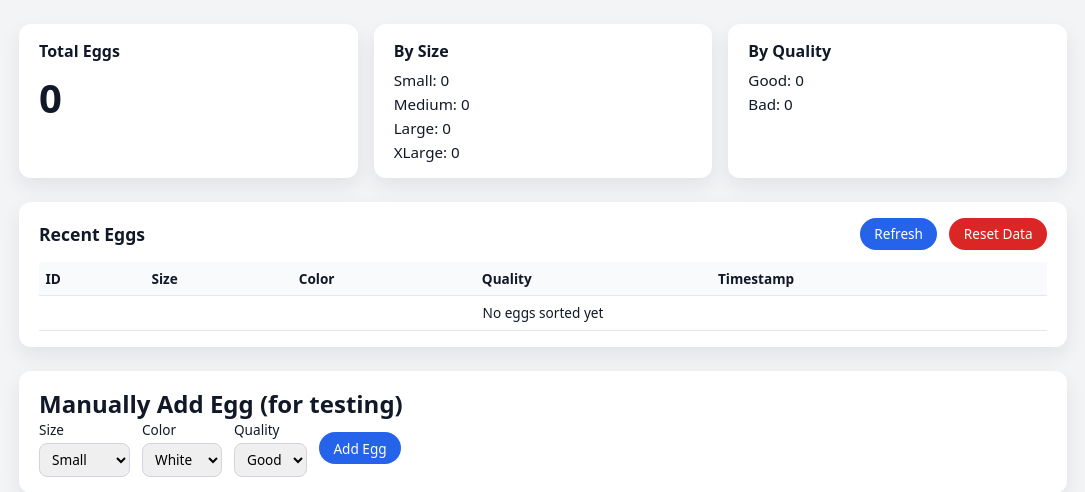
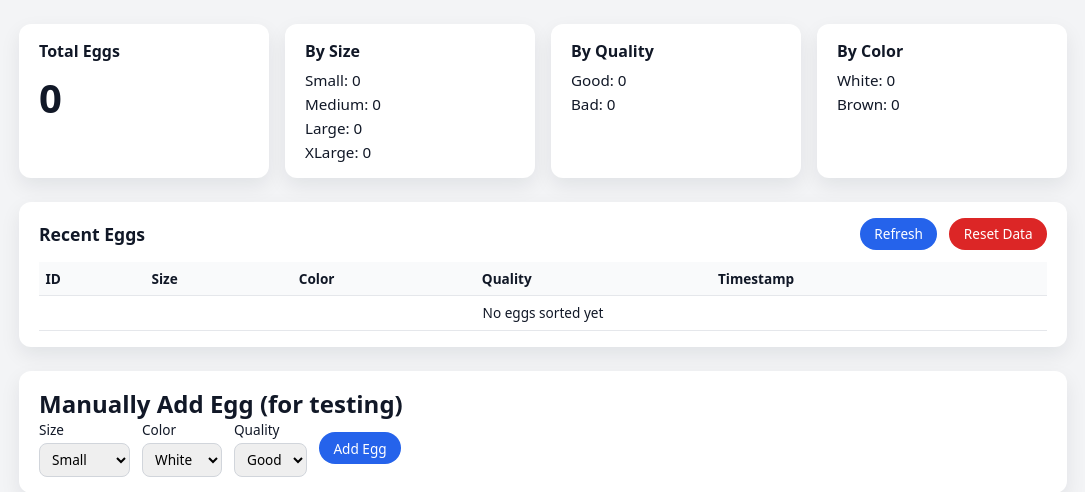
Before and after one commit to breyan01/egg-sorter-web, a Flask app: page / in a window 1280 px wide. Shown: the part 110-602 px from the top of the page, without its empty margins (97-1182 px from the left). Run offline with Flask 3, Linux system fonts and the light colour scheme; data that the repository does not hold is empty.

Commit message:
Update index.html

```diff
--- a/frontend/templates/index.html
+++ b/frontend/templates/index.html
@@ -35,6 +35,15 @@
         <ul id="quality-list">
           <li>Good: <span data-quality="good">0</span></li>
           <li>Bad: <span data-quality="bad">0</span></li>
+        </ul>
+      </div>
+
+      <!-- NEW: By Color Card -->
+      <div class="card">
+        <h2>By Color</h2>
+        <ul id="color-list">
+          <li>White: <span data-color="white">0</span></li>
+          <li>Brown: <span data-color="brown">0</span></li>
         </ul>
       </div>
     </section>
```
